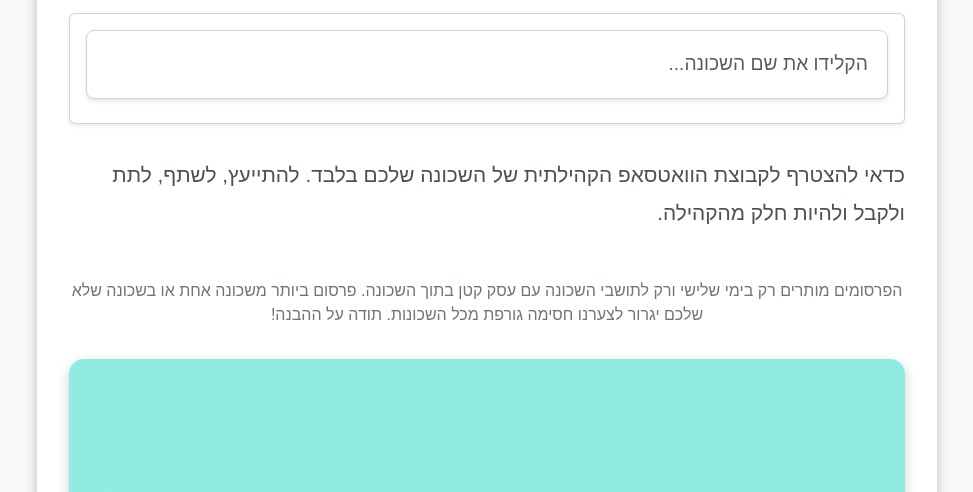
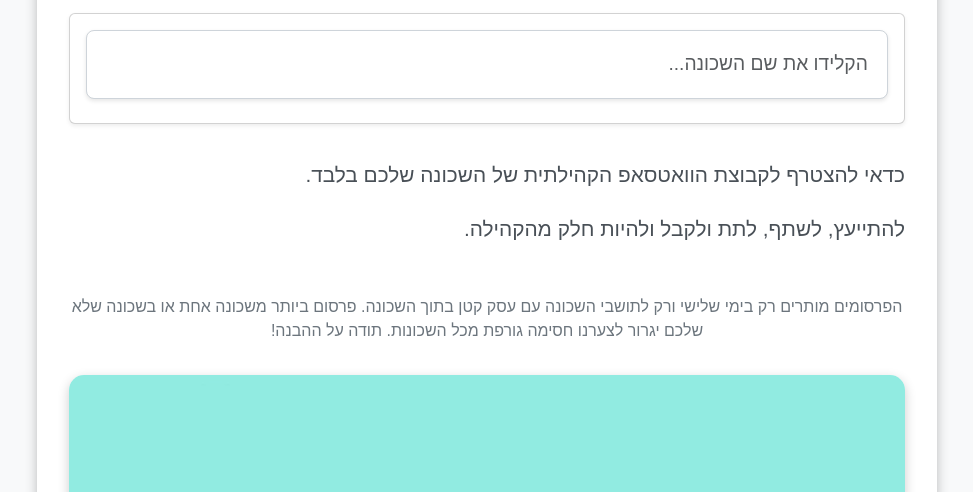
Before and after one commit to whatsapp-jerusalem/Jerusalem-whatsapp, a plain HTML site: page index.html in a window 1280 px wide. Shown: the part 307-799 px from the top of the page, without its empty margins (153-1126 px from the left). Drawn offline with nearby package versions, Linux system fonts and the light colour scheme; no server answers; a web font is replaced by a local one.

Commit message:
Update index.html

```diff
--- a/index.html
+++ b/index.html
@@ -128,7 +128,7 @@
         </div>
 
         <div class="intro-text">
-            <p>כדאי להצטרף לקבוצת הוואטסאפ הקהילתית של השכונה שלכם בלבד. להתייעץ, לשתף, לתת ולקבל ולהיות חלק מהקהילה.</p>
+            <p>כדאי להצטרף לקבוצת הוואטסאפ הקהילתית של השכונה שלכם בלבד.</p> להתייעץ, לשתף, לתת ולקבל ולהיות חלק מהקהילה.</p>
         </div>
 
         <div class="footer-text text-center">
```
